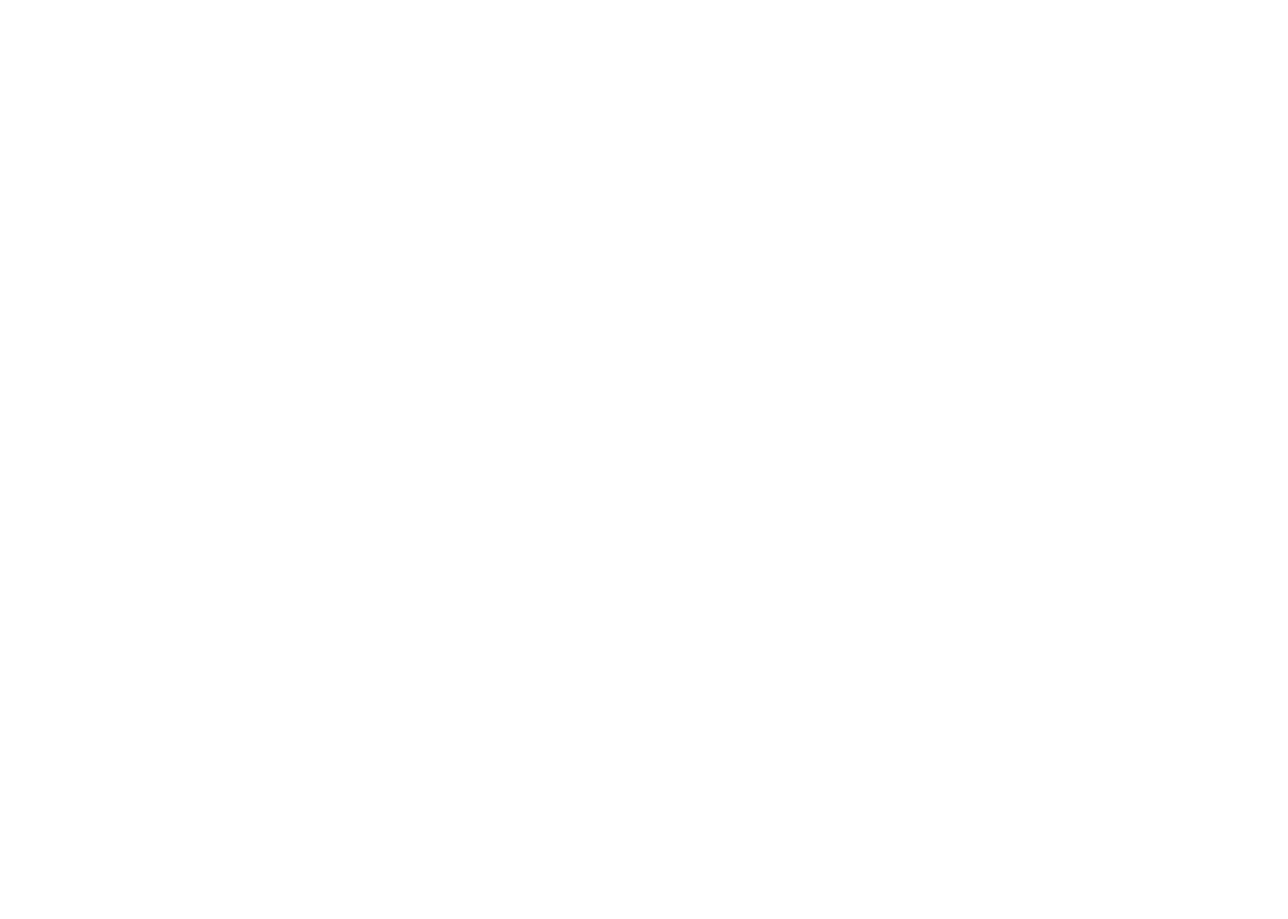
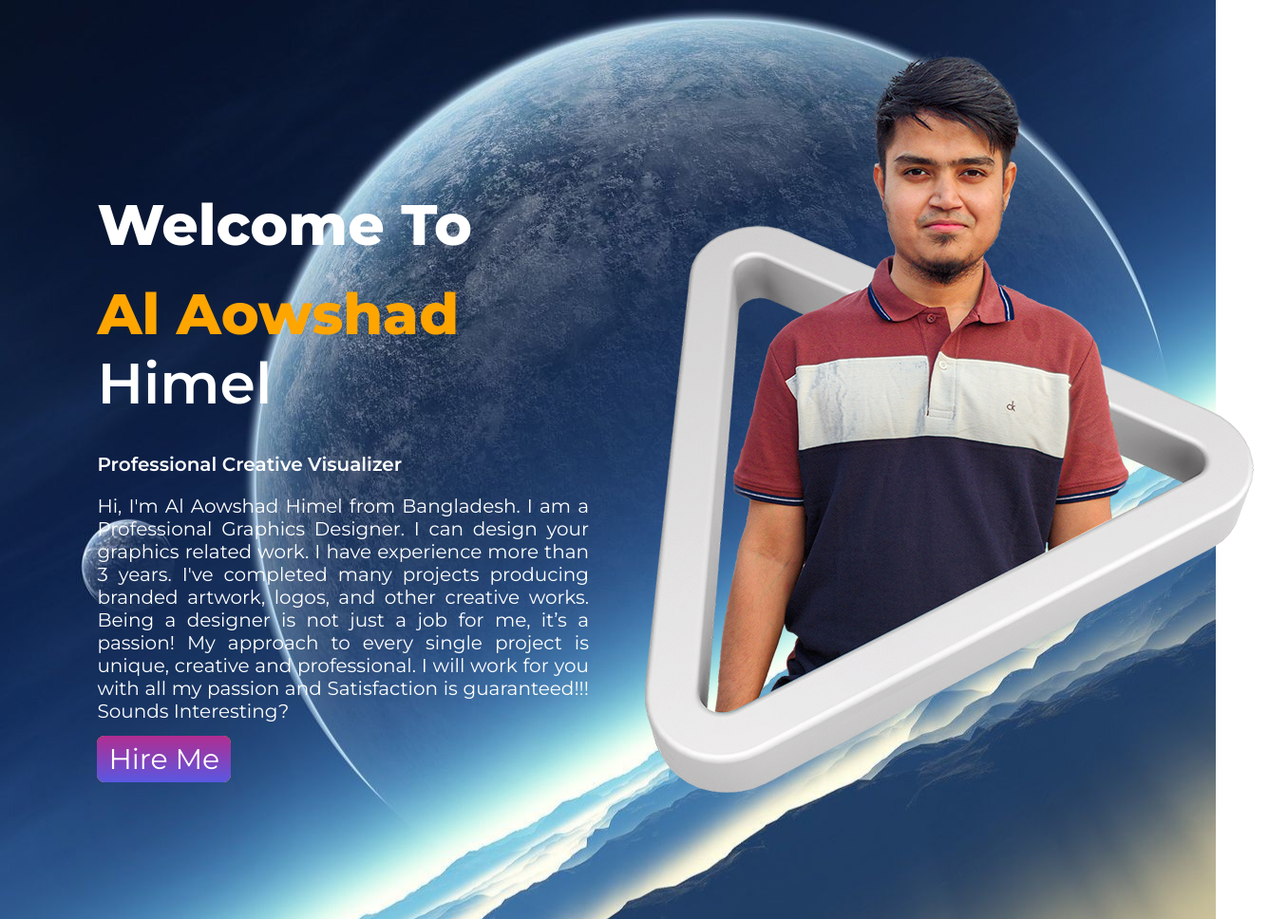
Before and after one commit to aowshad/aowshad-portfolio, a plain HTML site: page index.html in a window 1280 px wide. Shown: the whole page at 95% size, 1356 px wide, since content can reach past the window. Before the commit the page ends 800 px from the top, so only its background shows below. Drawn offline with Linux system fonts and the light colour scheme.

Commit message:
Section 1

```diff
--- a/index.html
+++ b/index.html
@@ -5,9 +5,32 @@
     <meta http-equiv="X-UA-Compatible" content="IE=edge">
     <meta name="viewport" content="width=device-width, initial-scale=1.0">
     <title>Aowshad Portfolio</title>
+
+    <link rel="preconnect" href="https://fonts.googleapis.com">
+    <link rel="preconnect" href="https://fonts.gstatic.com" crossorigin>
+    <link href="https://fonts.googleapis.com/css2?family=Montserrat:wght@400;500;600;700;800&display=swap" rel="stylesheet">
+
+
     <link rel="stylesheet" href="style.css">
 </head>
 <body>
 
+    <section class="banner">
+        <div class="half-width">
+            <h1 class="welcome">Welcome To</h1>
+        <h1> <span class="name">Al Aowshad</span> <span class="himel">Himel</span></h1>
+
+        <h3 class="pro">Professional Creative Visualizer</h3>
+        <p class="info">Hi, I'm Al Aowshad Himel from Bangladesh. I am a Professional Graphics Designer. I can design your graphics related work. I have experience more than 3 years. I've completed many projects producing branded artwork, logos, and other creative works. Being a designer is not just a job for me, it’s a passion! My approach to every single project is unique, creative and professional. I will work for you with all my passion and Satisfaction is guaranteed!!! Sounds Interesting?</p>
+
+        <a class="button" target="_blank" href="https://www.behance.net/alaowahadhimel">Hire Me</a>
+
+        </div>
+
+        <div class="half">
+            <img src="images/himelpic3.png" alt="">
+        </div>
+    </section>
+
 </body>
 </html>
--- a/style.css
+++ b/style.css
@@ -0,0 +1,73 @@
+body{
+    font-family: 'Montserrat', sans-serif;
+    font-size: 30px;
+    margin: 0%;
+
+}
+
+.welcome{
+    font-weight: 800;
+    font-size: 60px;
+    margin-bottom: -3%;
+    color: rgb(255, 255, 255);
+}
+.name{
+
+    font-weight: 800;
+    color: orange;
+    font-size: 60px;
+    margin-bottom: -3%;
+}
+.himel{
+font-weight: 600;
+font-size: 60px;
+color: rgb(255, 255, 255);
+margin-bottom: -3%;
+}
+.pro{
+    font-weight: 600;
+    font-size: 20px;
+    color: white;
+
+
+
+}
+.info{
+    font-size: 20px;
+    text-align: justify;
+    margin-right: 20px;
+    color: white;
+
+}
+section{
+    display: flex;
+}
+.half-width{
+    width: 50%;
+    padding-left: 8%;
+    padding-top: 150px;
+    padding-bottom: 150px;
+}
+.half{
+    width: 50%;
+    padding-top: 3%;
+
+}
+
+.button{
+
+color: white;
+text-decoration: none;
+background-color: orange;
+padding: 6px 12px;
+border-radius: 8px;
+background-image: linear-gradient(#B12D91,#5958E2);
+box-shadow: rgba(50, 50, 93, 0.747) 0px 50px 100px -20px, rgba(0, 0, 0, 0.555) 0px 30px 60px -30px;
+}
+.banner{
+
+    background-image: url(images/banner.jpg);
+    background-repeat: no-repeat;
+
+
+}
```
Also changed, not shown: images/banner.jpg (added), images/himelpic3.png (added), 2 other files.
